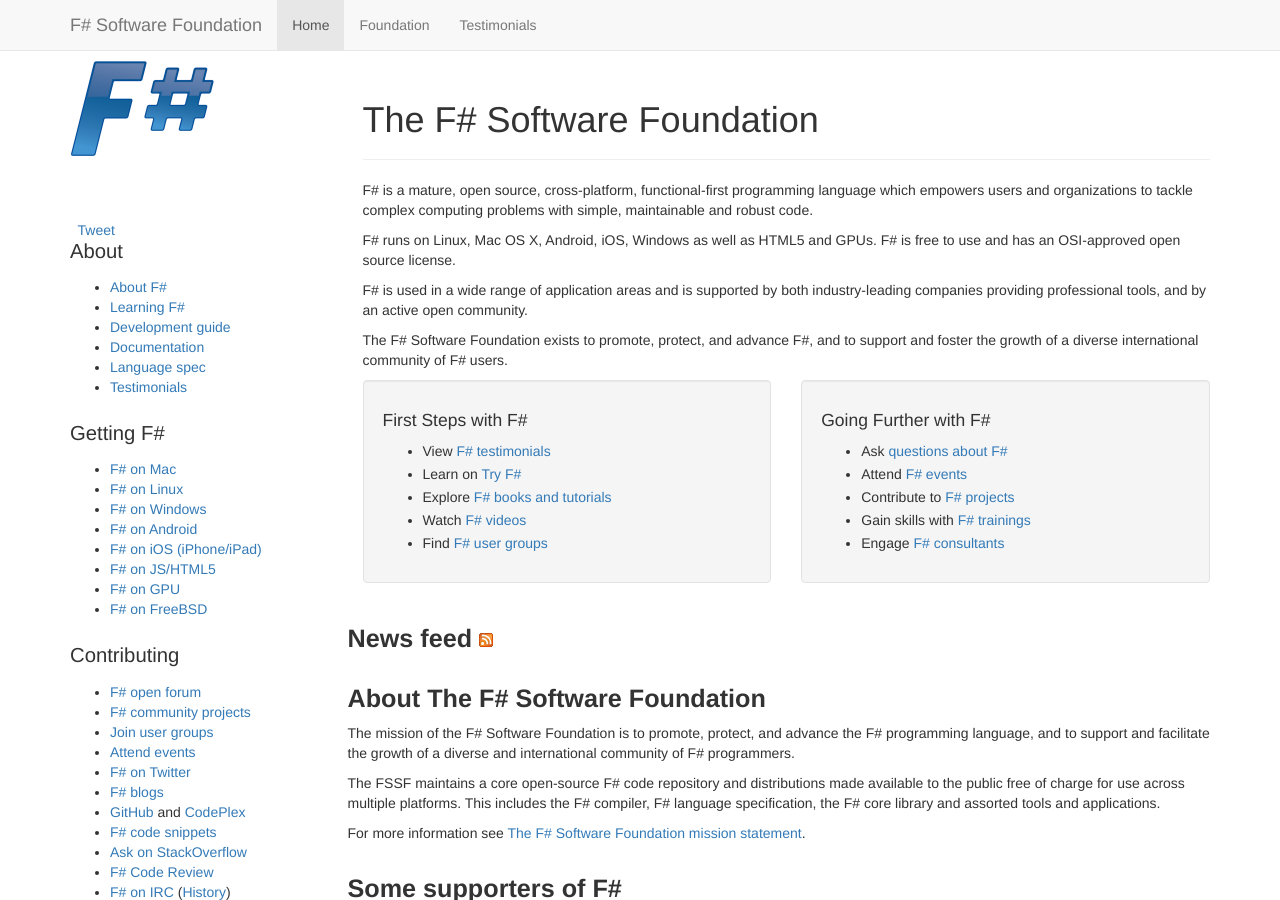
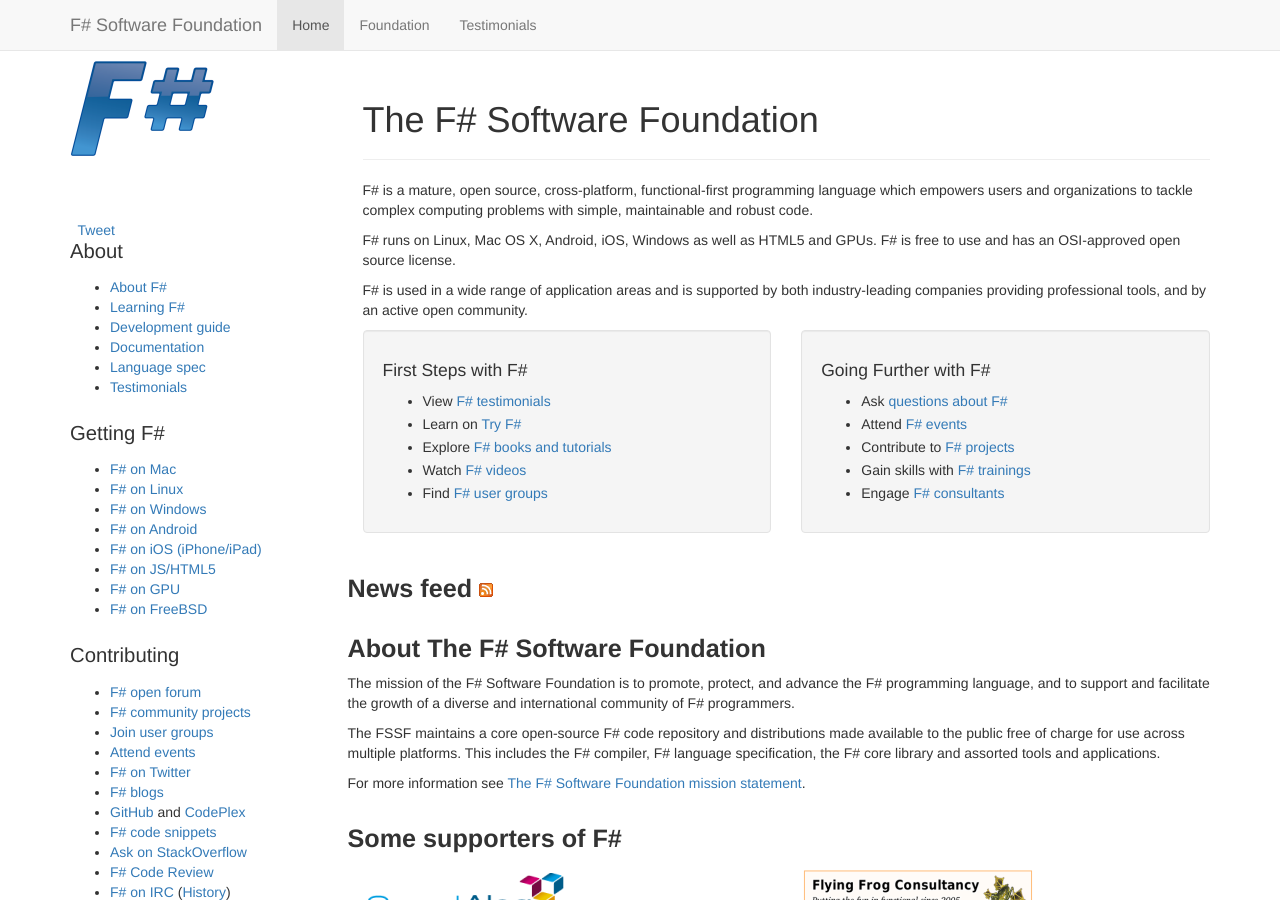
Before and after one commit to fsharp/fsharp.org, a Jekyll site: the page built from index.html, in a window 1280 px wide and 900 px high. Built offline with Jekyll 4.4.1, drawn with Linux system fonts in a browser that asks for light colours; nearby versions of some CDN libraries; some web fonts are replaced; comment, search, counter and statistics services are not loaded.

Commit message:
Update index.html

```diff
--- a/index.html
+++ b/index.html
@@ -20,11 +20,6 @@
         <p>
             F# is used in a wide range of application areas and is supported by both industry-leading companies
       providing professional tools, and by an active open community.
-        </p>
-
-        <p>
-            The F# Software Foundation exists to promote, protect, and advance F#, and to
-      support and foster the growth of a diverse international community of F# users.
         </p>
 
         <div class="row">
```
